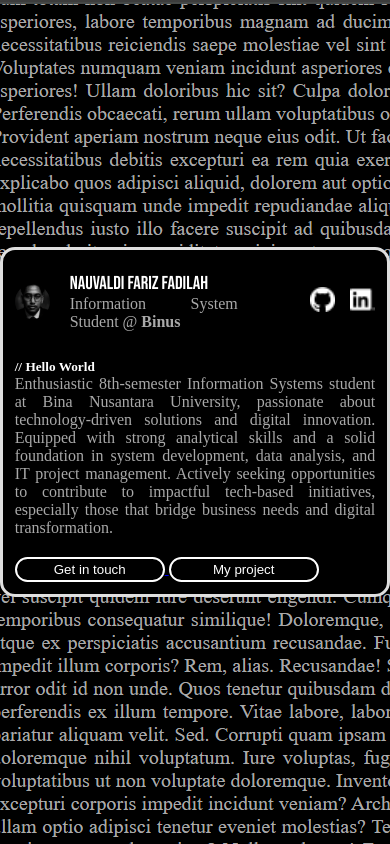
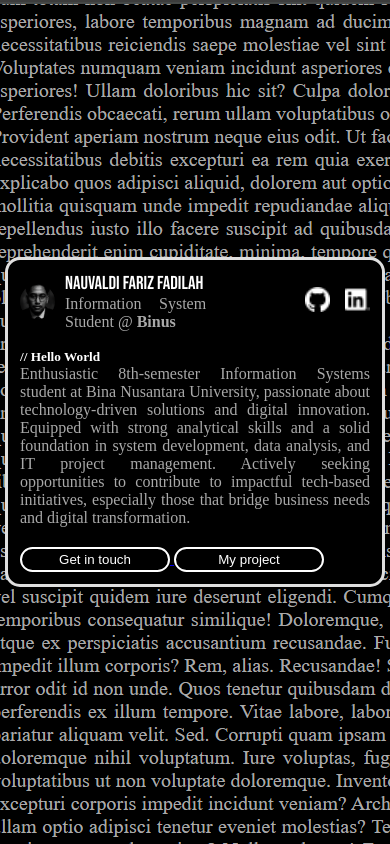
Before and after one commit to FRZ-FDLH/porto, a plain HTML site: page index.html in a window 390 px wide. Drawn offline with Linux system fonts and the light colour scheme.

Commit message:
update mobile v2

```diff
--- a/styles.css
+++ b/styles.css
@@ -52,7 +52,7 @@ p {
   align-content: center;
   display: flex;
   justify-content: center; /* Horizontal center */
-  align-items: center;     /* Vertical center */
+  align-items: center; /* Vertical center */
 }
 
 .wrapper {
@@ -182,8 +182,9 @@ p {
 
   .project {
     margin-top: 10%;
-    /* margin-bottom: %; */
+    margin-bottom: 10%;
   }
+
   .card-wrapper {
     width: 100%;
     flex-wrap: wrap;
@@ -197,8 +198,8 @@ p {
     width: 100%;
   }
 
-
-  .form, .form-text {
+  .form,
+  .form-text {
     width: 95%;
     max-width: 95%;
     min-width: 95%;
@@ -213,7 +214,7 @@ p {
 
   .wrapper {
     background-color: rgb(0, 0, 0);
-    width: 400px;
+    width: 350px;
     display: inline-flex;
     border-style: solid;
     /* margin-left: 350px;
@@ -225,8 +226,6 @@ p {
   }
 
   .tag {
-  margin: 10px;
+    margin-right: 55px;
   }
-
-
 }
```
